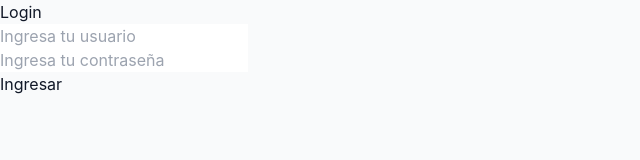
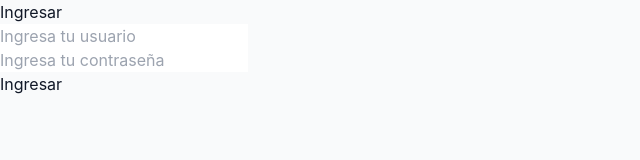
Before and after one commit to coagus/template-react-ts, a React (Vite) app: page / in a window 1280 px wide. Shown: the top 160 px of the page, without its empty margins (0-640 px from the left). Built offline with nearby package versions, Linux system fonts and the light colour scheme.

Commit message:
se cambio el nombre del componente de login a ingresar

```diff
--- a/src/layouts/LoginLayout.tsx
+++ b/src/layouts/LoginLayout.tsx
@@ -19,7 +19,7 @@ const LoginLayout = () => {
       <div className="w-full max-w-md">
         <div className="bg-white rounded-2xl shadow-lg p-8 border border-gray-200">
           <h1 className="text-4xl font-bold text-gray-900 mb-8 text-center">
-            Login
+            Ingresar
           </h1>
 
           <form onSubmit={handleSubmit} className="space-y-6">
```
